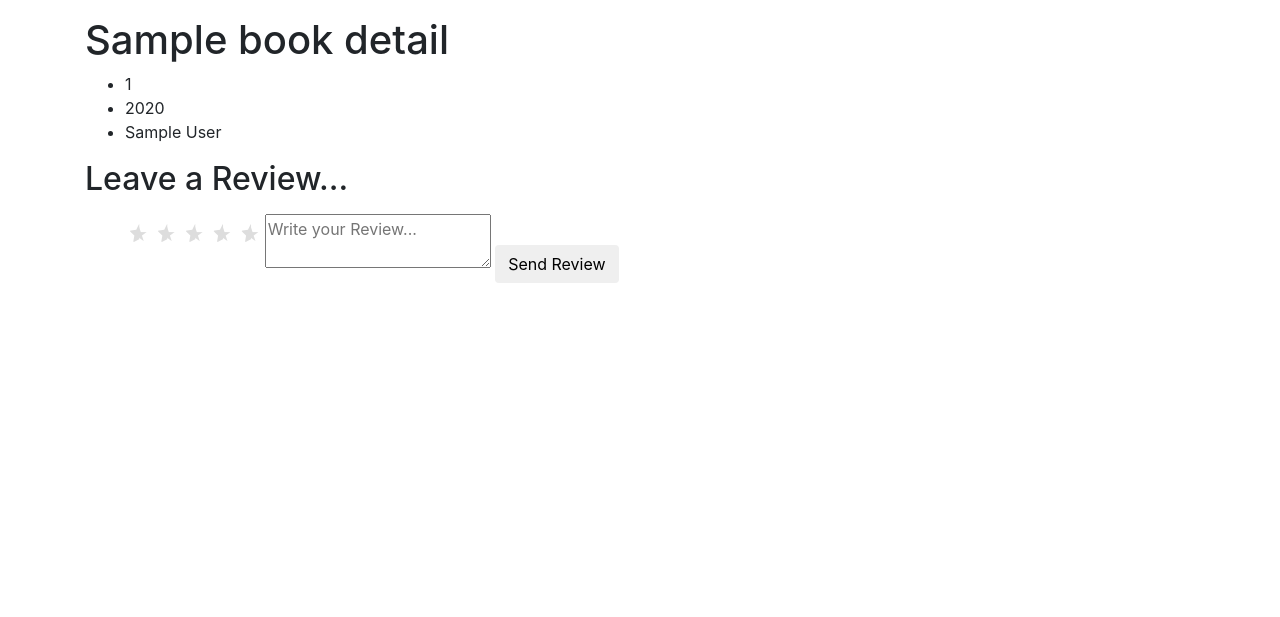
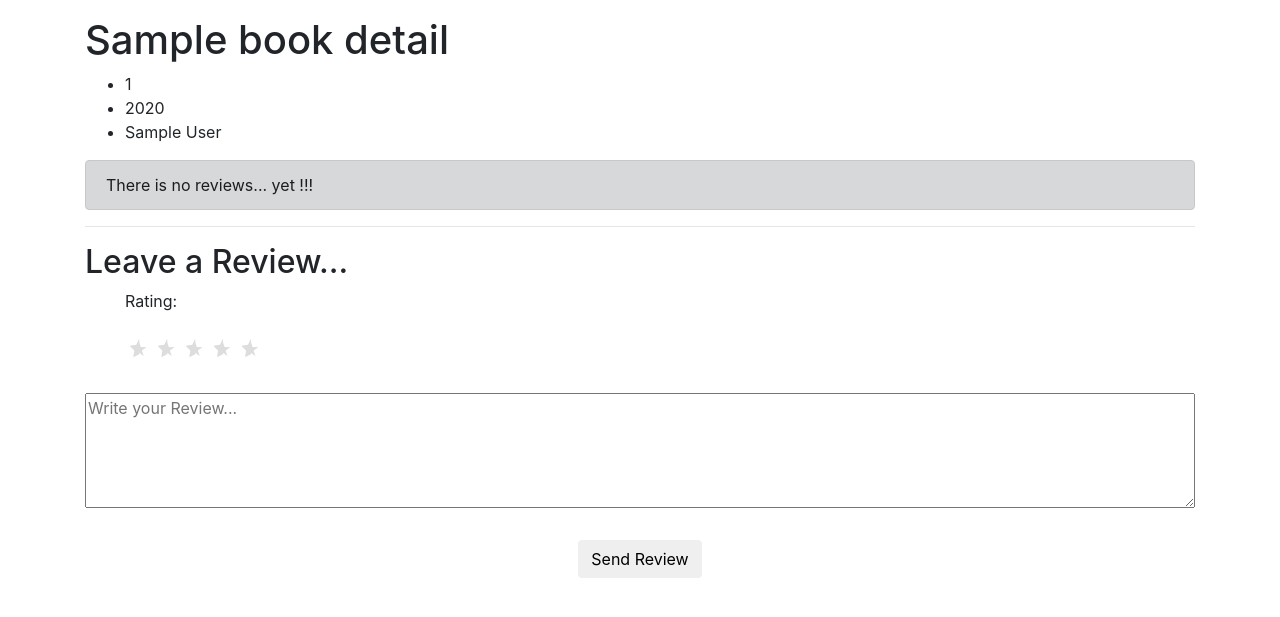
Before and after one commit to rippleytrigger/project1, a Flask app: template templates/book.html in a window 1280 px wide. Shown: the part 72-689 px from the top of the page. Run offline with Flask 2, Linux system fonts and the light colour scheme; the template is opened without the code that fills it: most values are stand-ins (such as "Sample title", 1, 10 or a date in 2020); some libraries are stand-ins or nearby versions.

Commit message:
Adjustments book.html

```diff
--- a/application.py
+++ b/application.py
@@ -180,6 +180,16 @@ def show_book(isbn):
     if request.method == "POST":
         """ TODO Query Review """
 
+        rating = request.form.get('rating')
+
+        review_description = request.form.get('review-description')
+
+        print(f"{rating} --- {review_description} --- {isbn} --- {session['user_id']}")
+
+        db.execute("INSERT INTO reviews (user_id, ISBN_number, score, description) VALUES (:user_id, :ISBN_number, :rating, :description)",
+        {"user_id": session['user_id'], "ISBN_number": isbn, "rating": rating, "description": review_description})
+
+        db.commit()
 
         return render_template("book.html", book_details = book_details, isbn = isbn)
     else:
--- a/static/css/main.css
+++ b/static/css/main.css
@@ -2,7 +2,7 @@
 :root {
   --main-line-color: #ccc;
   --blank-star-color: #ddd;
-  --bg-star-color: #FFD700 ;
+  --bg-star-color: #FFD700;
 }
 
 .two-columns-container {
@@ -58,11 +58,23 @@ form button {
   float: right;
 }
 .rating > input:checked ~ label, .rating:not(:checked) > label:hover, .rating:not(:checked) > label:hover ~ label {
-  color: var(--blank-star-color);
   color: var(--bg-star-color);
 }
 .rating > input:checked + label:hover, .rating > input:checked ~ label:hover, .rating > label:hover ~ input:checked ~ label, .rating > input:checked ~ label:hover ~ label {
-  color: #FFED85;
+  color: var(--bg-star-color);
+}
+
+#review-form {
+  display: flex;
+  justify-content: center;
+  flex-direction: column;
+}
+#review-form textarea {
+  margin-bottom: 2em;
+  height: 115px;
+}
+#review-form .btn {
+  margin: 0 auto;
 }
 
 /* -----------------------------------------    Desktops    ------------------------------------- */
--- a/templates/book.html
+++ b/templates/book.html
@@ -15,14 +15,21 @@
 
     {% if reviews is defined %}
 
+    {% else %}
+        <div class="alert alert-dark" role="alert">
+            There is no reviews... yet !!!
+        </div>
+    {% endif %}
 
-    {% endif %}
+    <hr />
 
     <div class="reviews">
         <h2> Leave a Review... </h2>
 
-        <form method="POST" action="{{ url_for('show_book', isbn=isbn) }}">
+        <form id="review-form" method="POST" action="{{ url_for('show_book', isbn=isbn) }}">
+
             <ul>
+                <p> Rating: </p>
                 <fieldset class="rating">
                     <input type="radio" id="star5" name="rating" value="5" /><label class = "full" for="star5" title="Awesome - 5 stars"></label>
                     <input type="radio" id="star4half" name="rating" value="4 and a half" /><label class="half" for="star4half" title="Pretty good - 4.5 stars"></label>
@@ -37,7 +44,7 @@
                 </fieldset>
             </ul>
 
-            <textarea placeholder="Write your Review..." required></textarea>
+            <textarea name="review-description" placeholder="Write your Review..." required></textarea>
 
             <button class="btn"> Send Review </button>
         </form>
```
Also changed, not shown: statements.sql (+10 -7 lines), 2 other files.
